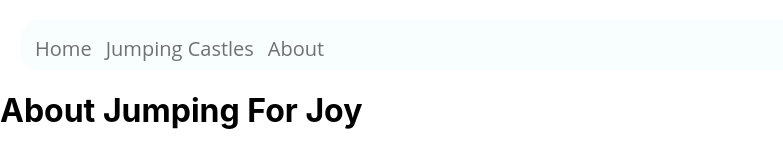
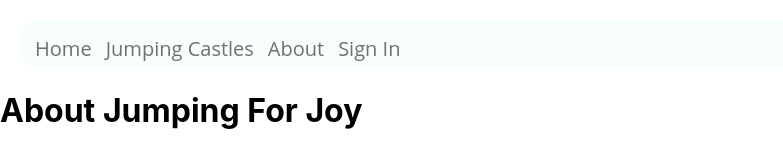
Before and after one commit to Jumping-For-Joy/frontEndRepo, a React (Create React App) app in the folder jumpingforjoy/: page /about in a window 1280 px wide. Shown: the top 154 px of the page, without its empty margins (0-783 px from the left). Built offline with nearby package versions, Linux system fonts and the light colour scheme; no server answers.

Commit message:
added link to signin on nav bar

```diff
--- a/jumpingforjoy/src/components/Navigation.js
+++ b/jumpingforjoy/src/components/Navigation.js
@@ -32,8 +32,7 @@ const Navigation =() => {
                     <Link to="/about" className="active">About</Link>
                 </li>
                 <li>
-                    {loggedInUser &&
-                    <Link to="/" className="active" onClick={handleSignOut}>Sign Out</Link>}
+                    { loggedInUser ? <Link to="/" className="active" onClick={handleSignOut}>Sign Out</Link> : <Link to="/signin" className="active">Sign In</Link>}
                 </li>
             </UnorderedList>
             <div className="img">
```
